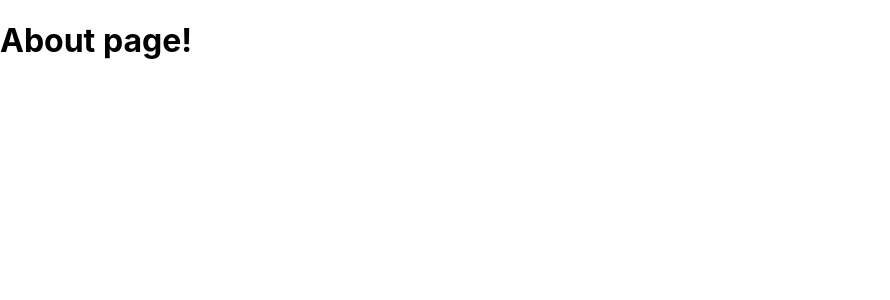
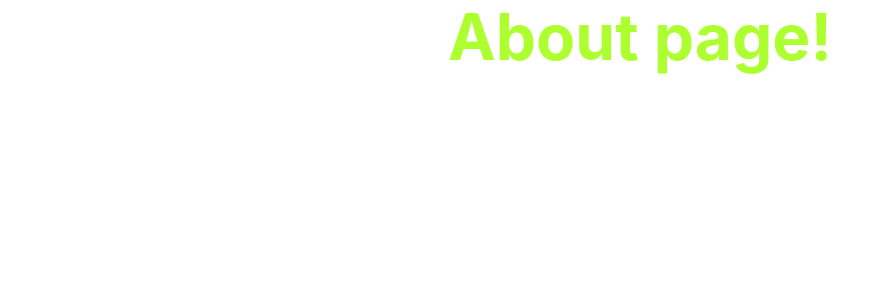
Before and after one commit to AbbeyBa/nextjs-gcdc6n, a Next.js app: page /about in a window 1280 px wide. Shown: the top 300 px of the page, without its empty margins (0-890 px from the left). Built offline with nearby package versions, Linux system fonts and the light colour scheme.

Commit message:
1 file modified

```diff
--- a/pages/about.js
+++ b/pages/about.js
@@ -1,5 +1,7 @@
+import styles from '../styles/Home.module.css';
 
 
 
-const About = () => <h1>About page!</h1>
+const About = () => <h1 className={styles.title}>
+  About page!</h1>
 export default About;
```
